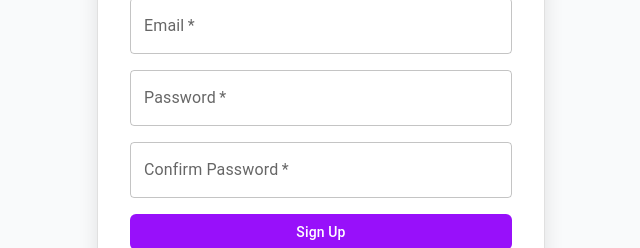
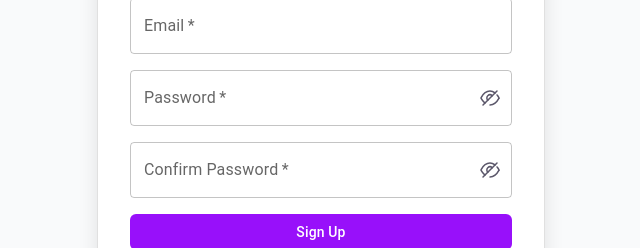
Before and after one commit to AL2002MI08/real_estate_agency, a React (Vite) app in the folder client/: page /register in a window 1280 px wide. Shown: the part 283-531 px from the top of the page, without its empty margins (319-959 px from the left). Built offline with nearby package versions, Linux system fonts and the light colour scheme; no server answers.

Commit message:
refactor: toggle visibility of password

```diff
--- a/client/src/Forms/LoginForm.tsx
+++ b/client/src/Forms/LoginForm.tsx
@@ -11,6 +11,9 @@ import { FormCard } from "../components/FormCard";
 import { Link as RouterLink, useNavigate } from 'react-router-dom'
 import Button from "../components/ui/Button";
 import { useAuth } from "../hooks/useAuth";
+import { IconButton, InputAdornment } from "@mui/material";
+import ClosedEyeIcon from "../assets/ClosedEyeIcon";
+import OpenEyeIcon from "../assets/OpenEyeIcon";
 
 interface LoginFormProps {
     onForgotPassword: () => void;
@@ -19,6 +22,7 @@ interface LoginFormProps {
 export function LoginForm({ onForgotPassword }: LoginFormProps) {
     const [errors, setErrors] = React.useState({ email: "", password: "", login: "" });
     const [formData, setFormData] = React.useState({ email: "", password: "" });
+    const [showPassword, setShowPassword] = React.useState(false);
     const [loading, setLoading] = React.useState(false);
     const { login } = useAuth();
     const navigate = useNavigate();
@@ -91,13 +95,22 @@ export function LoginForm({ onForgotPassword }: LoginFormProps) {
                     helperText={errors.password}
                     name="password"
                     label="Password"
-                    type="password"
+                    type={showPassword ? "text" : "password"}
                     value={formData.password}
                     onChange={handleChange}
                     disabled={loading}
                     fullWidth
                     required
                     autoComplete="current-password"
+                    InputProps={{
+                        endAdornment: (
+                            <InputAdornment position="end">
+                                <IconButton onClick={() => setShowPassword(p => !p)} edge="end">
+                                    {showPassword ? <OpenEyeIcon /> : <ClosedEyeIcon />}
+                                </IconButton>
+                            </InputAdornment>
+                        ),
+                    }}
                 />
 
                 <FormControlLabel
--- a/client/src/Forms/SignupForm.tsx
+++ b/client/src/Forms/SignupForm.tsx
@@ -1,9 +1,11 @@
 import * as React from 'react';
-import { TextField, Alert, Divider, Typography, Box } from '@mui/material';
+import { TextField, Alert, Divider, Typography, Box, InputAdornment, IconButton } from '@mui/material';
 import { FormCard } from '../components/FormCard';
 import { Link as RouterLink } from 'react-router-dom';
 import Button from '../components/ui/Button';
 import { useRegister } from '../hooks/useRegister';
+import { OpenEyeIcon } from '../assets/OpenEyeIcon';
+import { ClosedEyeIcon } from '../assets/ClosedEyeIcon';
 
 interface SignUpFormProps {
     onSuccess?: () => void;
@@ -18,6 +20,8 @@ export default function SignUpForm({ onSuccess }: SignUpFormProps) {
     });
     const [fieldErrors, setFieldErrors] = React.useState<Record<string, string>>({});
     const [apiError, setApiError] = React.useState('');
+    const [showPassword, setShowPassword] = React.useState(false);
+    const [showConfirmPassword, setShowConfirmPassword] = React.useState(false);
     const { loading, register } = useRegister();
 
     const handleChange = (e: React.ChangeEvent<HTMLInputElement>) => {
@@ -93,7 +97,7 @@ export default function SignUpForm({ onSuccess }: SignUpFormProps) {
                 <TextField
                     fullWidth
                     label="Password"
-                    type="password"
+                    type={showPassword ? "text" : "password"}
                     name="password"
                     value={formData.password}
                     onChange={handleChange}
@@ -101,12 +105,21 @@ export default function SignUpForm({ onSuccess }: SignUpFormProps) {
                     helperText={fieldErrors.password}
                     disabled={loading}
                     required
+                    InputProps={{
+                        endAdornment: (
+                            <InputAdornment position="end">
+                                <IconButton onClick={() => setShowPassword(p => !p)} edge="end">
+                                    {showPassword ? <OpenEyeIcon /> : <ClosedEyeIcon />}
+                                </IconButton>
+                            </InputAdornment>
+                        ),
+                    }}
                 />
 
                 <TextField
                     fullWidth
                     label="Confirm Password"
-                    type="password"
+                    type={showPassword ? "text" : "password"}
                     name="confirmPassword"
                     value={formData.confirmPassword}
                     onChange={handleChange}
@@ -114,6 +127,15 @@ export default function SignUpForm({ onSuccess }: SignUpFormProps) {
                     helperText={fieldErrors.confirmPassword}
                     disabled={loading}
                     required
+                    InputProps={{
+                        endAdornment: (
+                            <InputAdornment position="end">
+                                <IconButton onClick={() => setShowConfirmPassword(p => !p)} edge="end">
+                                    {showConfirmPassword ? <OpenEyeIcon /> : <ClosedEyeIcon />}
+                                </IconButton>
+                            </InputAdornment>
+                        ),
+                    }}
                 />
 
                 <Button type="submit" variant="primary" disabled={loading}>
--- a/client/src/components/ui/Properties.tsx
+++ b/client/src/components/ui/Properties.tsx
@@ -86,9 +86,18 @@ const Properties: React.FC<PropertyComponentProps> = ({
               </Card.Description>
 
               <div className="flex items-center gap-4 text-gray-400 mt-4 text-sm">
-                <div className="flex items-center gap-1"><FaBed className="text-xs" />{property.beds} beds</div>
-                <div className="flex items-center gap-1"><FaBath className="text-xs" />{property.baths} baths</div>
-                <div className="flex items-center gap-1"><FaRulerCombined className="text-xs" />{property.sqft?.toLocaleString()} sqft</div>
+                <div className="flex items-center gap-1">
+                  <FaBed className="text-xs" />
+                  {property.facilities?.bedrooms || 0} beds
+                </div>
+                <div className="flex items-center gap-1">
+                  <FaBath className="text-xs" />
+                  {property.facilities?.bathrooms || 0} baths
+                </div>
+                <div className="flex items-center gap-1">
+                  <FaRulerCombined className="text-xs" />
+                  {property.facilities?.parkings || 0} parking
+                </div>
               </div>
             </Card.Content>
 
--- /dev/null
+++ b/client/src/hooks/useGetPropertyDetails.ts
@@ -0,0 +1,37 @@
+import { useState, useEffect } from "react";
+import axios from "axios";
+import { apiUrl } from "../constants/apiUrl";
+import type { Property } from "../types/propertyTypes";
+
+export default function useGetPropertyDetails(id: string) {
+  const [loading, setLoading] = useState(false);
+  const [property, setProperty] = useState<Property | null>(null);
+  const [error, setError] = useState<string | null>(null);
+
+  useEffect(() => {
+    if (!id) {
+      setError("Property ID is required");
+      return;
+    }
+
+    const fetchProperty = async () => {
+      setLoading(true);
+      try {
+        const res = await axios.get(`${apiUrl}/residency/${id}`);
+        setProperty(res.data);
+      } catch (err: unknown) {
+        if (axios.isAxiosError(err)) {
+          setError(err.message || "Failed to fetch property");
+        } else {
+          setError("An unexpected error occurred");
+        }
+      } finally {
+        setLoading(false);
+      }
+    };
+
+    fetchProperty();
+  }, [id]);
+
+  return { loading, property, error };
+}
```
